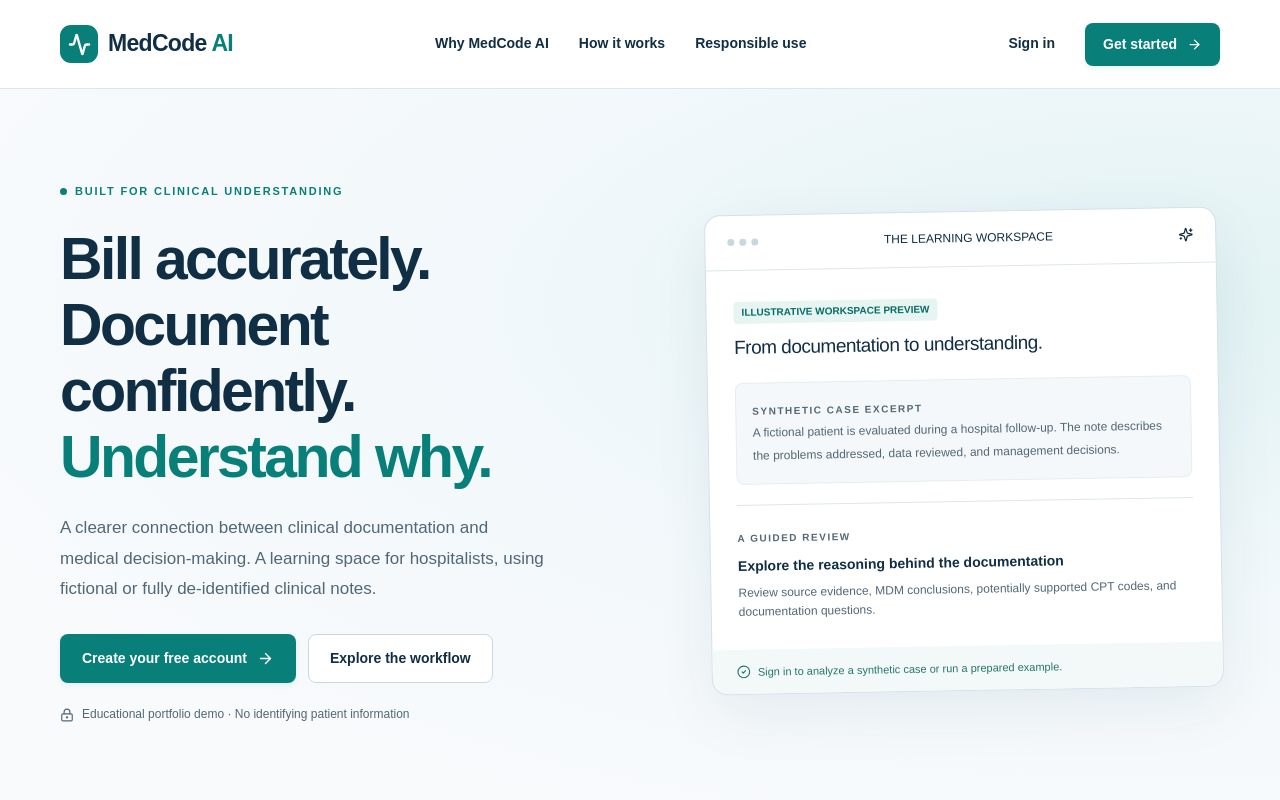
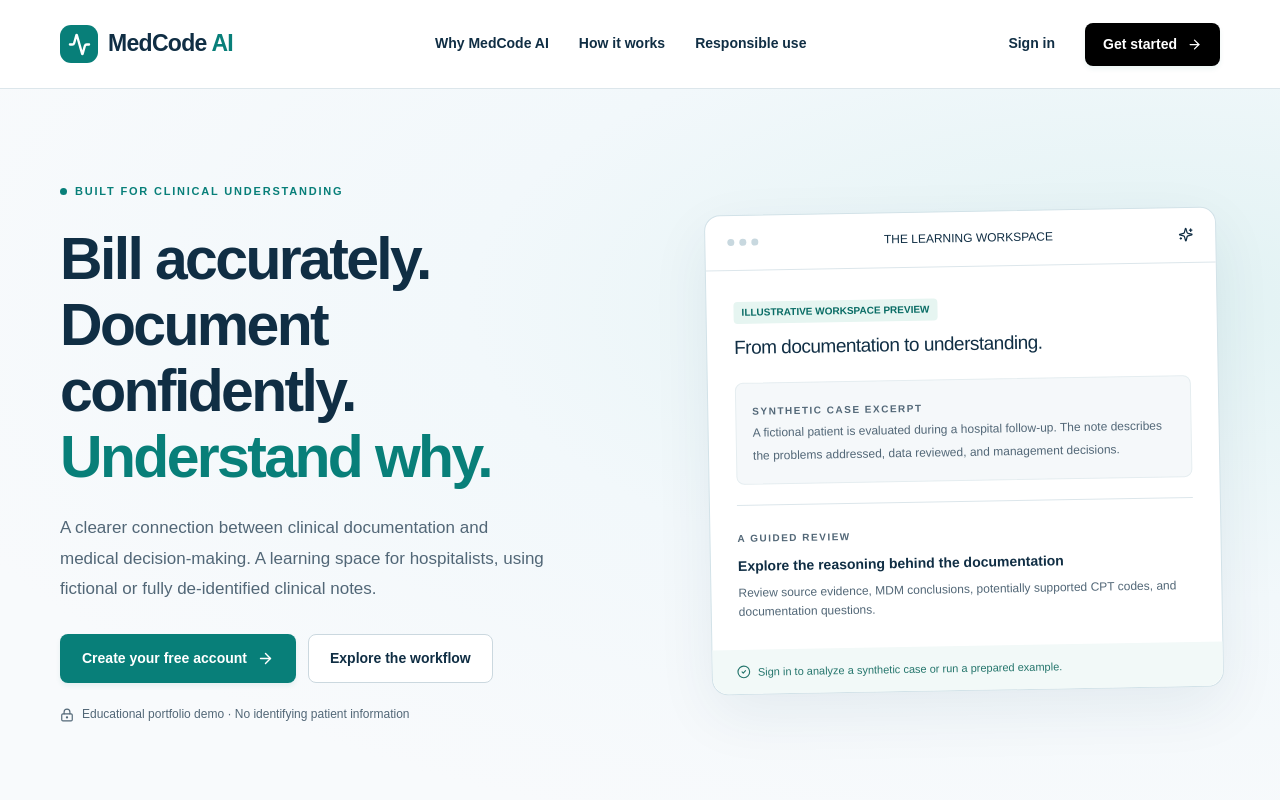
Before and after one commit to osaleh28/MedCodeAI, a Next.js app: page / in a window 1280 px wide. Shown: the top 800 px of the page. Built offline with nearby package versions, Linux system fonts and the light colour scheme.

Commit message:
Try black background for homepage Get started button

```diff
--- a/src/app/globals.css
+++ b/src/app/globals.css
@@ -29,6 +29,7 @@
 .button:hover { transform: translateY(-1px); }
 .button.primary { background: var(--teal); color: #fff; box-shadow: 0 3px 5px #087f7914; }
 .button.primary:hover { background: #066c67; }
+.button.get-started, .button.get-started:hover { background: #000; }
 .button.secondary { background: #fff; border-color: #cbd8df; color: var(--ink); }
 .button.small { padding: 10px 17px; }
 .button.full { width: 100%; }
--- a/src/app/page.tsx
+++ b/src/app/page.tsx
@@ -7,7 +7,7 @@
   return <>
     <header className="site-header"><div className="container header-inner">
       <Brand /><nav className="nav-links" aria-label="Main navigation"><a href="#features">Why MedCode AI</a><a href="#how-it-works">How it works</a><a href="#responsible-use">Responsible use</a></nav>
-      <div className="nav-actions"><Link href="/login" className="text-link">Sign in</Link><Link href="/register" className="button primary small">Get started <ArrowRight size={15} /></Link></div>
+      <div className="nav-actions"><Link href="/login" className="text-link">Sign in</Link><Link href="/register" className="button primary small get-started">Get started <ArrowRight size={15} /></Link></div>
     </div></header>
     <main id="main-content">
       <section className="hero"><div className="container hero-grid">
```
